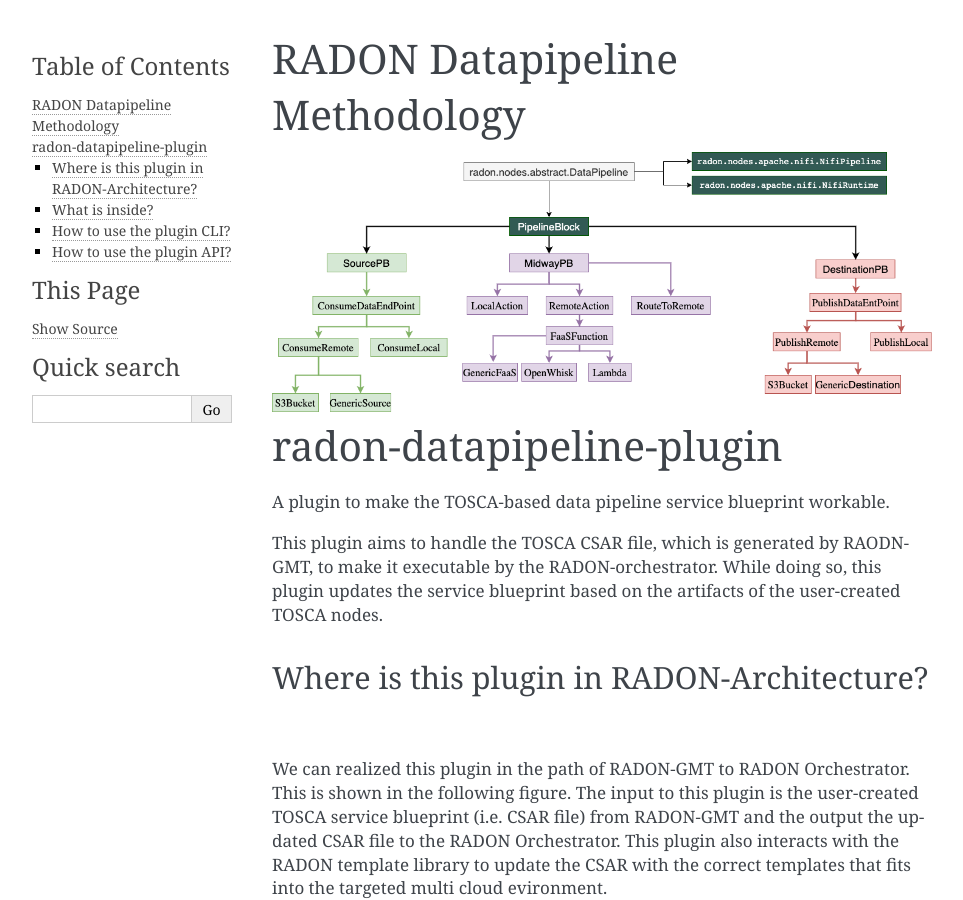
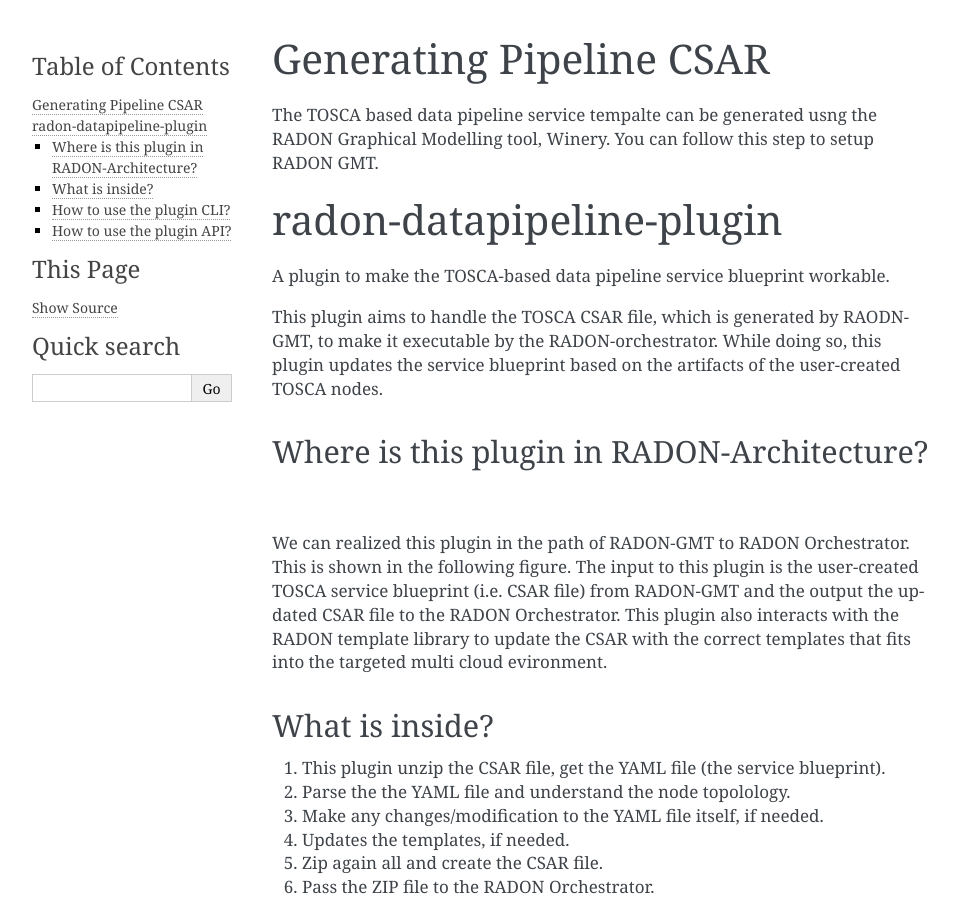
Before and after one commit to radon-h2020/radon-datapipeline-plugin, a Sphinx documentation site: the page built from docs/getting-started.rst, in a window 1280 px wide and 900 px high. Shown: the whole window, without its empty margins (148-1111 px from the left). Built offline with Sphinx 7.4.7, drawn with Linux system fonts in a browser that asks for light colours.

Commit message:
Update getting-started.rst

```diff
--- a/docs/getting-started.rst
+++ b/docs/getting-started.rst
@@ -1,7 +1,9 @@
-RADON Datapipeline Methodology
-~~~~~~~~~~~~~~~~~~~~~~~~~~~~~~~~~~~~~~~~~~~~~~~~~~
+Generating Pipeline CSAR
+~~~~~~~~~~~~~~~~~~~~~~~~~
 
-.. image:: images/PipelineBlock-v1.png
+The TOSCA based data pipeline service tempalte can be generated usng the RADON Graphical Modelling tool, Winery.
+You can follow this step to setup RADON GMT.
+
 
 radon-datapipeline-plugin
 ~~~~~~~~~~~~~~~~~~~~~~~~~
```
Also changed, not shown: other parts of docs/getting-started.rst (+1 -1 lines).
